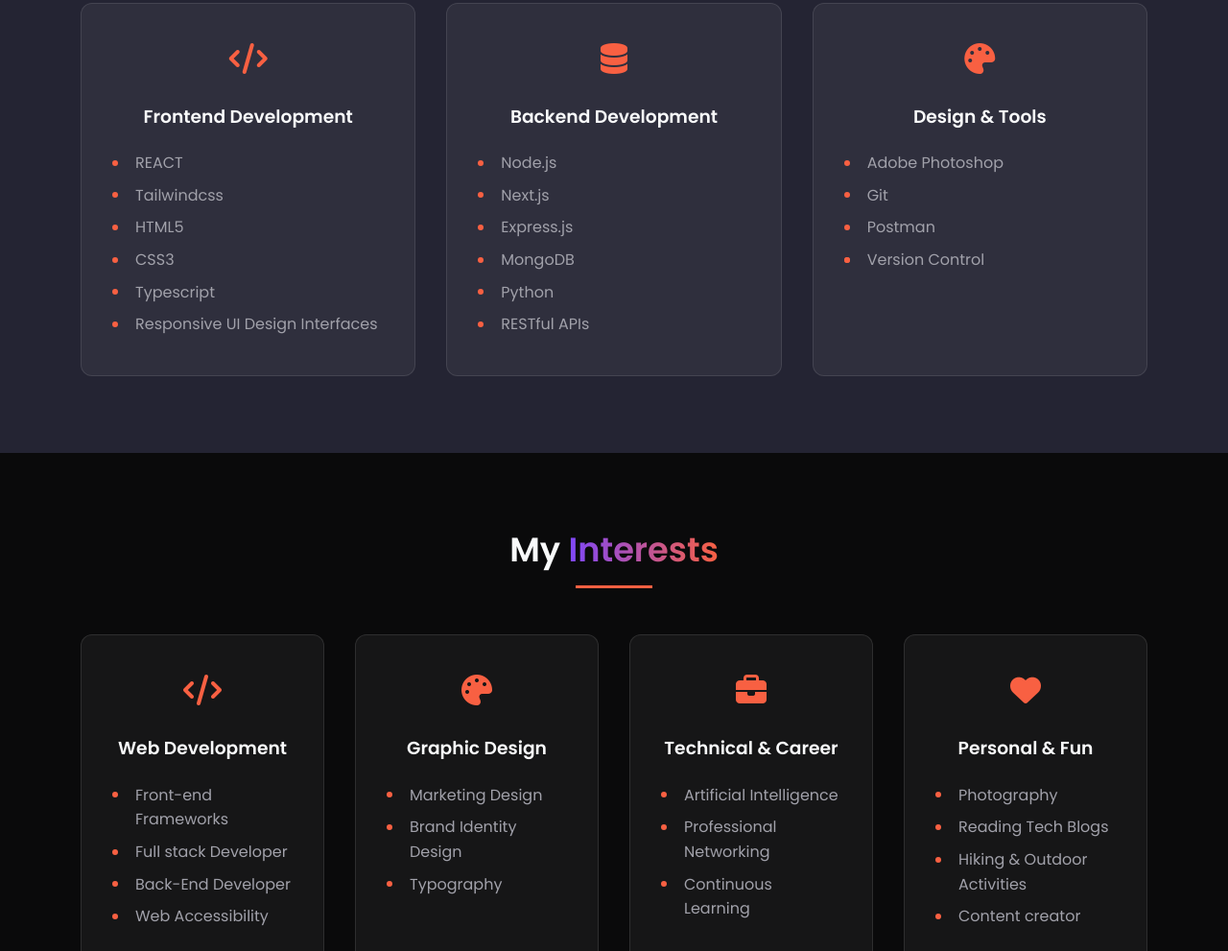
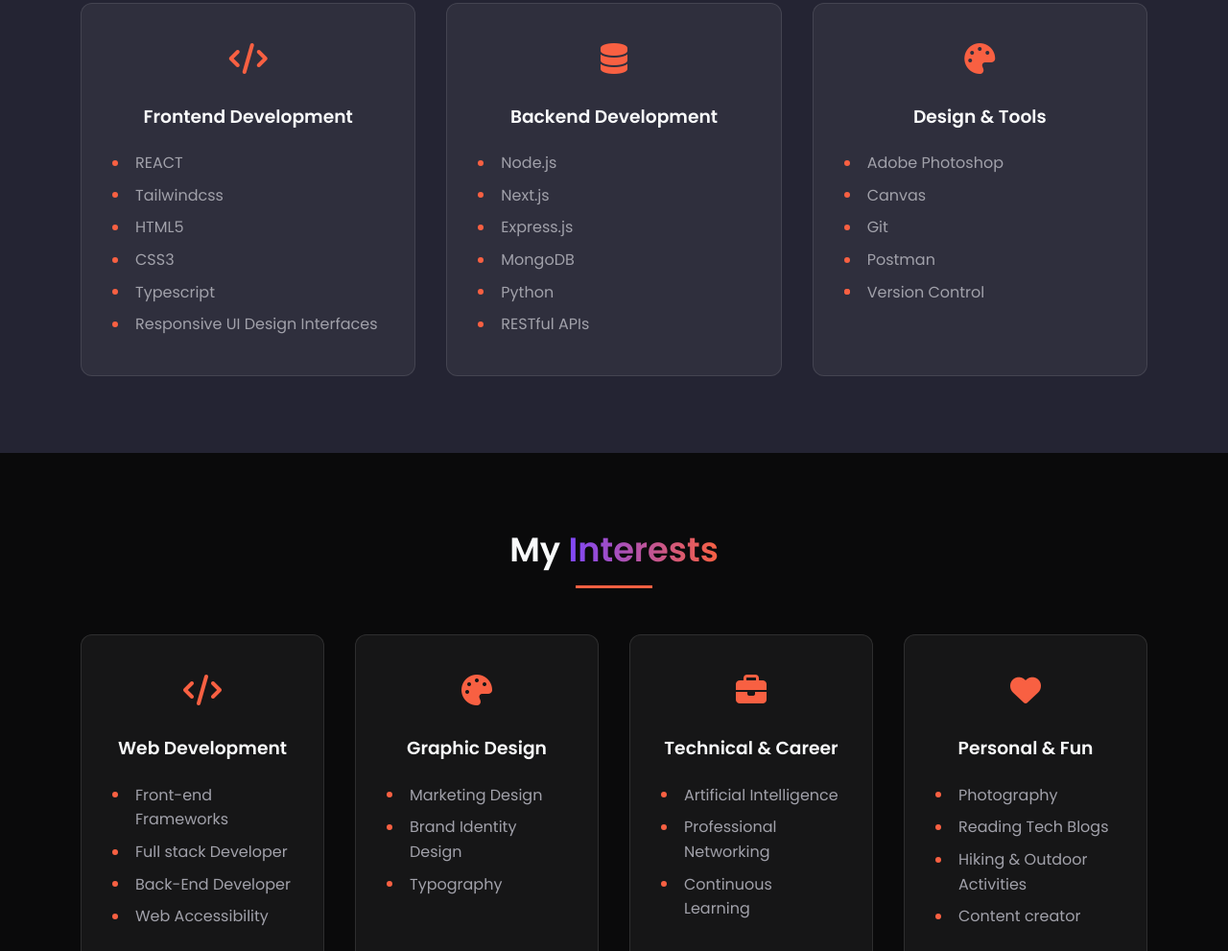
Before and after one commit to LilianWacuka/Personal-portfolio, a plain HTML site: page index.html in a window 1280 px wide. Shown: the part 4168-5159 px from the top of the page at 96% size. Drawn offline with Linux system fonts and the light colour scheme.

Commit message:
Updated Portfolio

```diff
--- a/index.html
+++ b/index.html
@@ -297,6 +297,7 @@
                         <h3>Design & Tools</h3>
                         <ul class="skill-list">
                             <li>Adobe Photoshop</li>
+                            <li>Canvas</li>
                             <li>Git</li>
                             <li>Postman</li>
                             <li></li>
```
